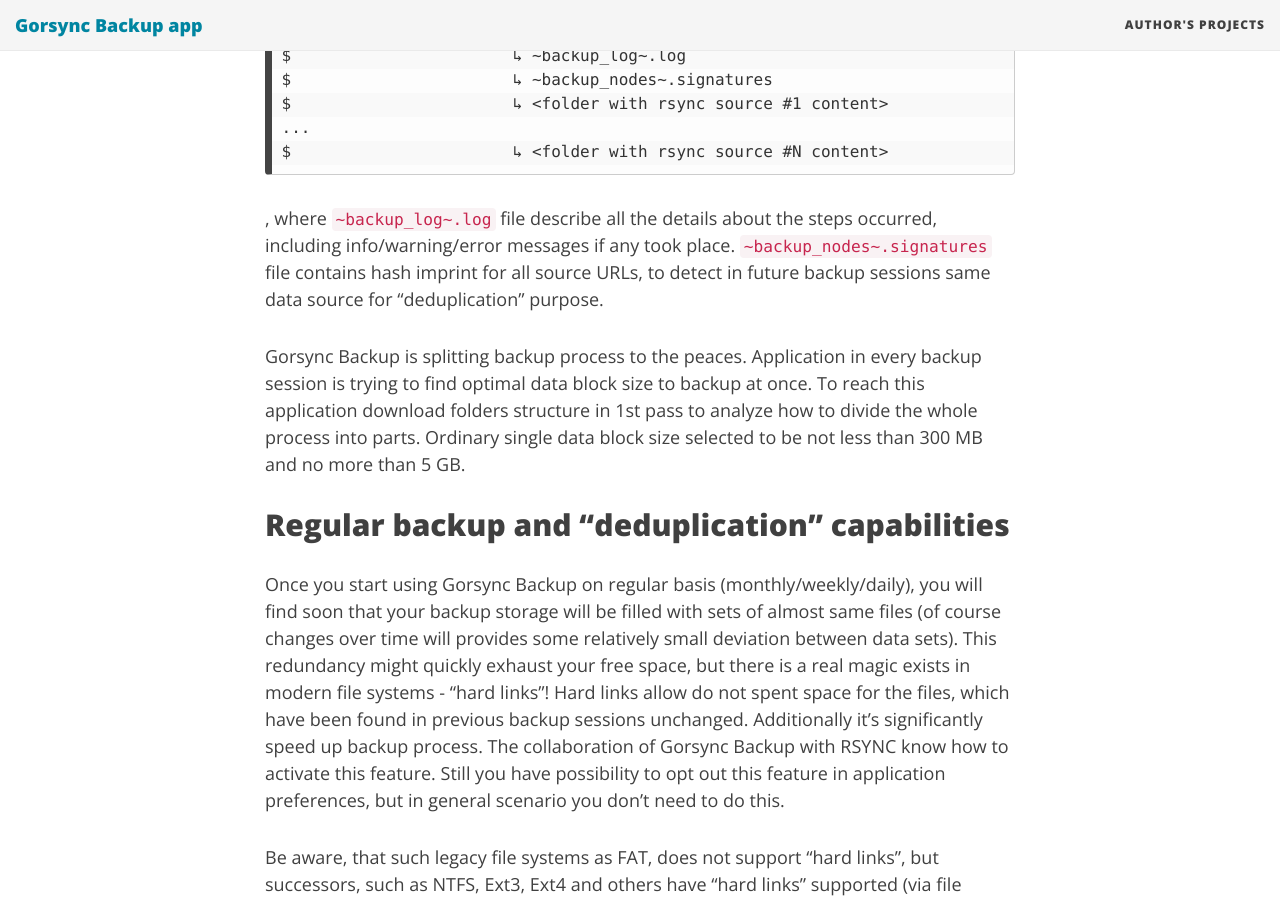
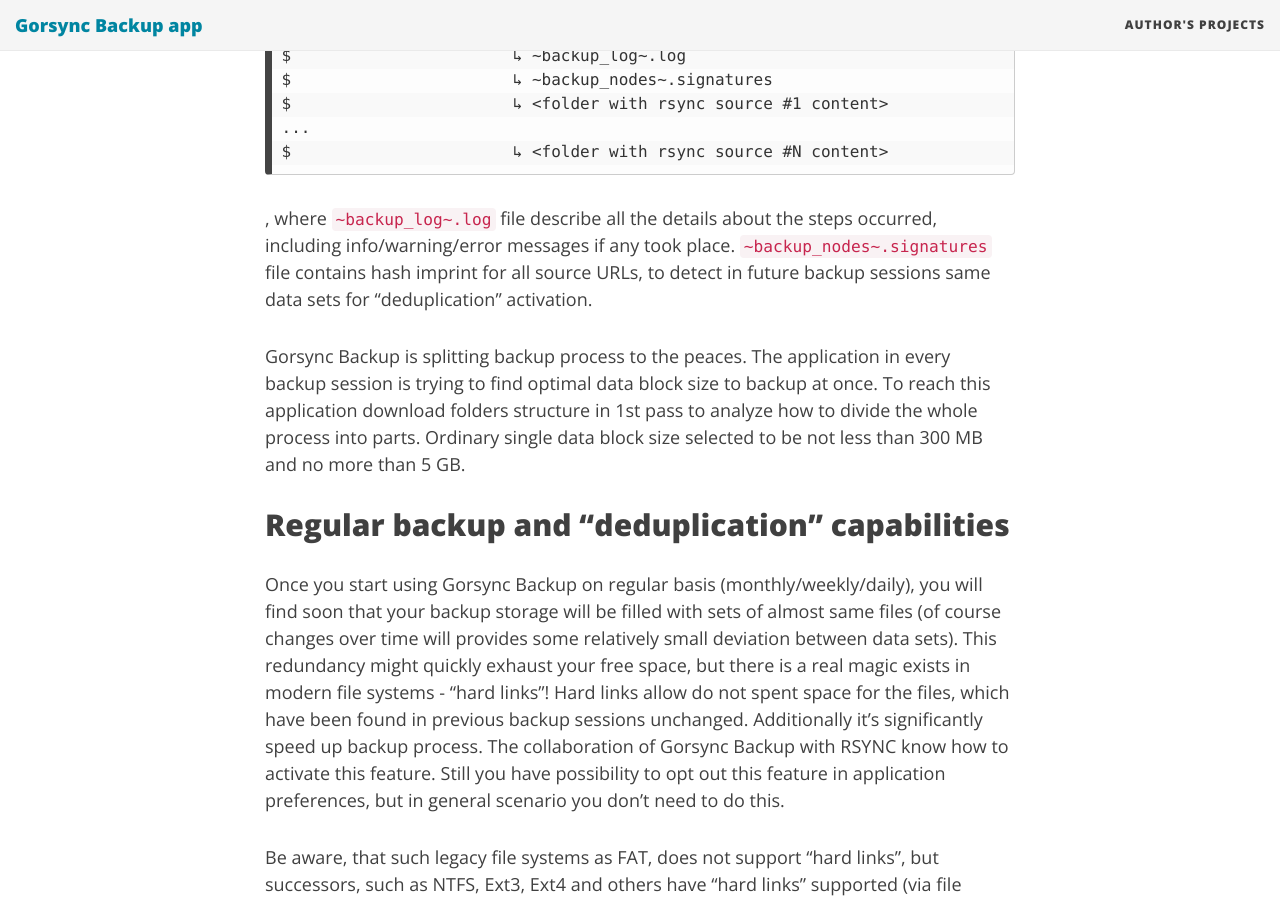
Before and after one commit to gorsync/gorsync.github.io, a Jekyll site: the page built from index.html, in a window 1280 px wide and 900 px high, scrolled down 4910 px. Built offline with Jekyll 4.4.1, drawn with Linux system fonts in a browser that asks for light colours; nearby versions of some CDN libraries; the list of posts is cut into pages by our own code.

Commit message:
Initial commit

````diff
--- a/_content/mainpage.md
+++ b/_content/mainpage.md
@@ -128,9 +128,9 @@
 ...
 $                       ↳ <folder with rsync source #N content>
 ```
-, where `~backup_log~.log` file describe all the details about the steps occurred, including info/warning/error messages if any took place. `~backup_nodes~.signatures` file contains hash imprint for all source URLs, to detect in future backup sessions same data source for "deduplication" purpose.
+, where `~backup_log~.log` file describe all the details about the steps occurred, including info/warning/error messages if any took place. `~backup_nodes~.signatures` file contains hash imprint for all source URLs, to detect in future backup sessions same data sets for "deduplication" activation.
 
-Gorsync Backup is splitting backup process to the peaces. Application in every backup session is trying to find optimal data block size to backup at once. To reach this application download folders structure in 1st pass to analyze how to divide the whole process into parts. Ordinary single data block size selected to be not less than 300 MB and no more than 5 GB.
+Gorsync Backup is splitting backup process to the peaces. The application in every backup session is trying to find optimal data block size to backup at once. To reach this application download folders structure in 1st pass to analyze how to divide the whole process into parts. Ordinary single data block size selected to be not less than 300 MB and no more than 5 GB.
 
 
 
````
